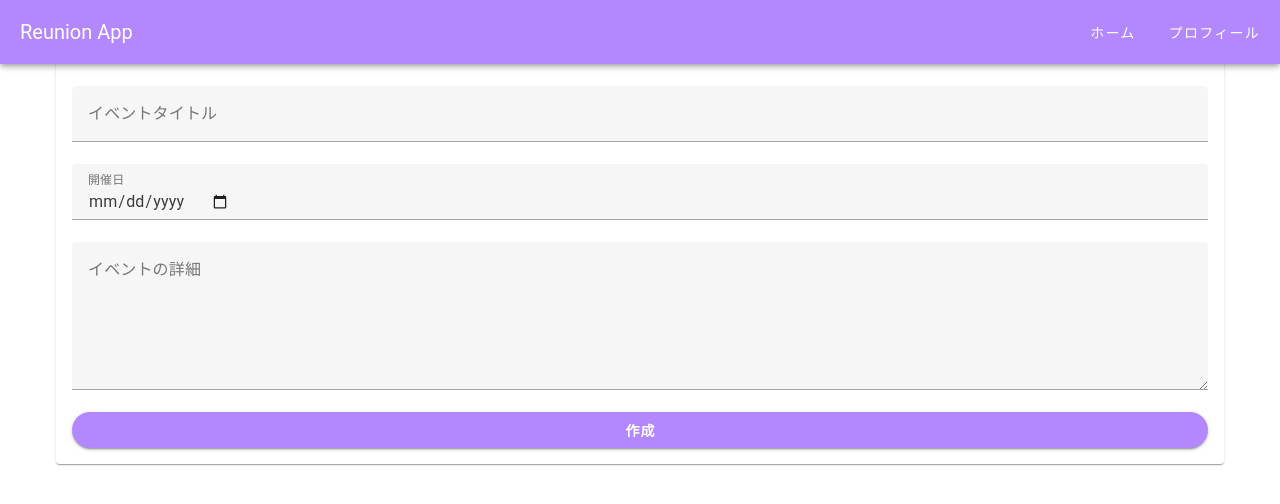
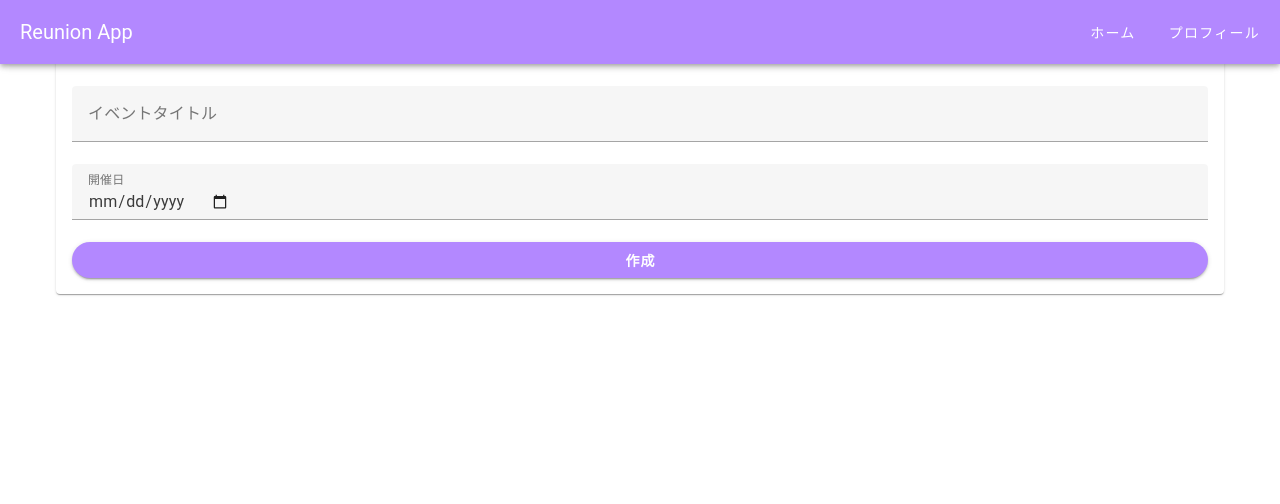
Before and after one commit to rk5155/reunion-app, a Nuxt app: page /dashboard/invitation/create in a window 1280 px wide. Shown: the top 504 px of the page. Built offline with nearby package versions, Linux system fonts and the light colour scheme.

Commit message:
招待状を作成でできるようにした

```diff
--- a/composables/useFirebase.ts
+++ b/composables/useFirebase.ts
@@ -1,6 +1,7 @@
-// Import the functions you need from the SDKs you need
-import { initializeApp, getApps, getApp } from "firebase/app";
-import { useRuntimeConfig } from "#app";
+// plugins/firebase.ts or composables/useFirebase.ts
+import { initializeApp, getApps, getApp } from 'firebase/app';
+import { getFirestore } from 'firebase/firestore';
+import { useRuntimeConfig } from '#app';
 
 export const useFirebase = () => {
   const config = useRuntimeConfig();
@@ -15,15 +16,18 @@ export const useFirebase = () => {
     measurementId: config.public.firebaseMeasurementId as string,
   };
 
-  // Firebase アプリを初期化（既に初期化済みの場合は既存のアプリを取得）
+  // Firebase アプリの初期化（既に初期化されていれば再利用）
   const app = getApps().length ? getApp() : initializeApp(firebaseConfig);
 
-  // Firebase Analytics をクライアントサイドでのみ初期化
+  // Firestore インスタンスを取得
+  const db = getFirestore(app);
+
+  // Analytics（クライアントサイドのみ）
   if (import.meta.client && firebaseConfig.measurementId) {
-    import("firebase/analytics").then(({ getAnalytics }) => {
+    import('firebase/analytics').then(({ getAnalytics }) => {
       getAnalytics(app);
     });
   }
 
-  return { app };
+  return { app, db };
 };
--- a/pages/dashboard/invitation/create.vue
+++ b/pages/dashboard/invitation/create.vue
@@ -19,13 +19,6 @@
             outlined
             required
           />
-          <v-textarea
-            v-model="form.description"
-            label="イベントの詳細"
-            outlined
-            rows="5"
-            required
-          />
           <v-btn
             type="submit"
             color="deep-purple-accent-1"
@@ -43,29 +36,41 @@
 <script lang="ts" setup>
 import { ref } from 'vue';
 import { useRouter } from 'vue-router';
+import { collection, addDoc } from 'firebase/firestore';
+import { useFirebase } from '@/composables/useFirebase'; // useFirebase をインポート
 
 definePageMeta({
   layout: 'dashboard',
 });
 
 const router = useRouter();
+const { db } = useFirebase(); // Firestore インスタンスを取得
 
 const form = ref({
   title: '',
   date: '',
-  description: '',
 });
 
-const handleSubmit = () => {
-  if (!form.value.title || !form.value.date || !form.value.description) {
+const handleSubmit = async () => {
+  if (!form.value.title || !form.value.date) {
     alert('すべてのフィールドを入力してください。');
     return;
   }
 
-  // 招待状作成のロジックを追加
-  console.log('招待状データ:', form.value);
-  alert('招待状が作成されました！');
-  router.push('/dashboard'); // 作成後にダッシュボードへリダイレクト
+  try {
+    // Firestore にデータを保存
+    const docRef = await addDoc(collection(db, 'invitations'), {
+      title: form.value.title,
+      date: form.value.date,
+    });
+
+    console.log('招待状ID:', docRef.id);
+    alert('招待状が作成されました！');
+    router.push('/dashboard'); // 作成後にダッシュボードへリダイレクト
+  } catch (error) {
+    console.error('招待状の作成に失敗しました:', error);
+    alert('招待状の作成に失敗しました。');
+  }
 };
 </script>
 
```
